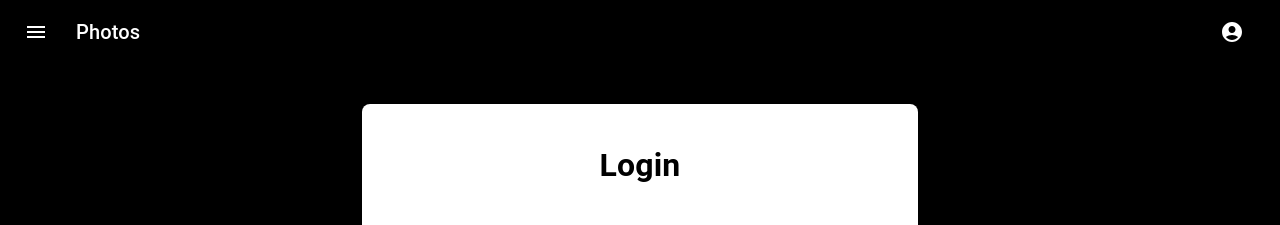
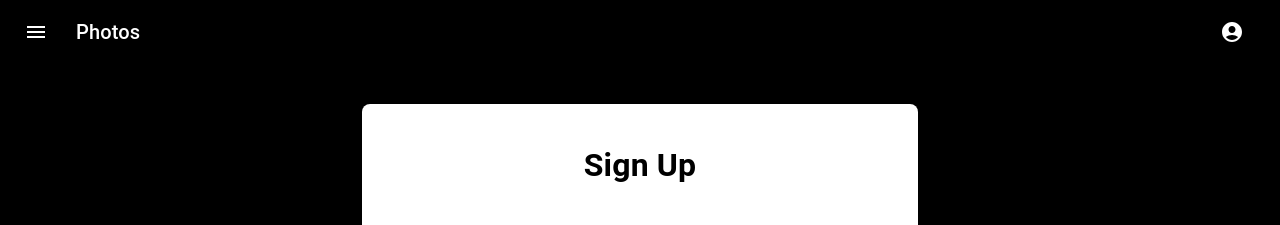
Before and after one commit to mkmuniz/Foxy-it, a React (Vite) app in the folder front/: page / in a window 1280 px wide. Shown: the top 225 px of the page. Built offline with nearby package versions, Linux system fonts and the light colour scheme.

Commit message:
feat: sign up form doing register

```diff
--- a/front/src/ui/components/Form/SignUp/index.tsx
+++ b/front/src/ui/components/Form/SignUp/index.tsx
@@ -18,12 +18,30 @@ export default function FormSignUp() {
         });
     };
 
+    const submitForm = async () => {
+        try {
+            const response = await fetch("http://localhost:4000/user", {
+                method: "POST",
+                body: JSON.stringify(form)
+            });
+            setFeedback({
+                status: "success",
+                description: "User created successfully"
+            });
+        } catch (e) {
+            console.log(e);
+            setFeedback({
+                status: "error",
+                description: "Something went wrong"
+            })
+        }
+    }
     return <>
         <Container sx={ContainerStyle}>
             <Grid>
                 <Box sx={BoxStyle}>
                     <Typography align="center">
-                        <h1>Login</h1>
+                        <h1>Sign Up</h1>
                     </Typography>
                     <Stack>
                         <FormControl sx={{ alignItems: "center" }}>
@@ -56,7 +74,7 @@ export default function FormSignUp() {
                                 onChange={getForm}
                             />
                             <MessageTemplate message={feedback} />
-                            <Button variant="contained">Sign Up</Button>
+                            <Button onClick={submitForm} variant="contained">Sign Up</Button>
                         </FormControl>
                     </Stack>
                 </Box>
```
